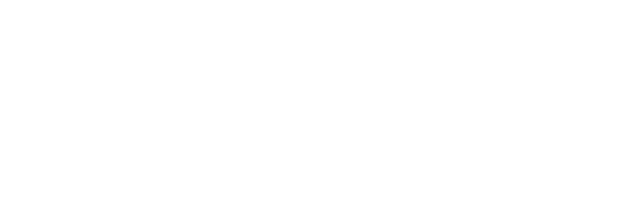
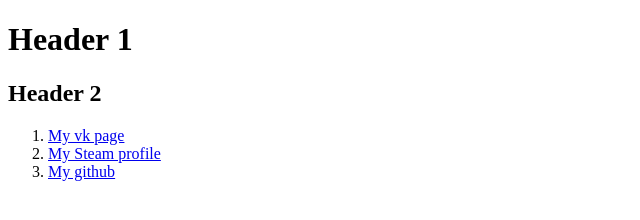
Before and after one commit to broomspuun/task-html, a website: page src/index.html in a window 1280 px wide. Shown: the whole page, without its empty margins (0-640 px from the left). Drawn offline with Linux system fonts and the light colour scheme.

Commit message:
Задание по HTML

```diff
--- a/src/index.html
+++ b/src/index.html
@@ -3,5 +3,17 @@
     <head>
         <title>HTML</title>
     </head>
-    <body></body>
+    <body>
+        <h1>Header 1</h1>
+        <h2>Header 2</h2>
+        <ol>
+            <li><a href="https://vk.com/broomspun">My vk page</a></li>
+            <li>
+                <a href="https://steamcommunity.com/id/br00mspun/"
+                    >My Steam profile</a
+                >
+            </li>
+            <li><a href="https://github.com/broomspuun">My github</a></li>
+        </ol>
+    </body>
 </html>
```
Also changed, not shown: 1 other file.
